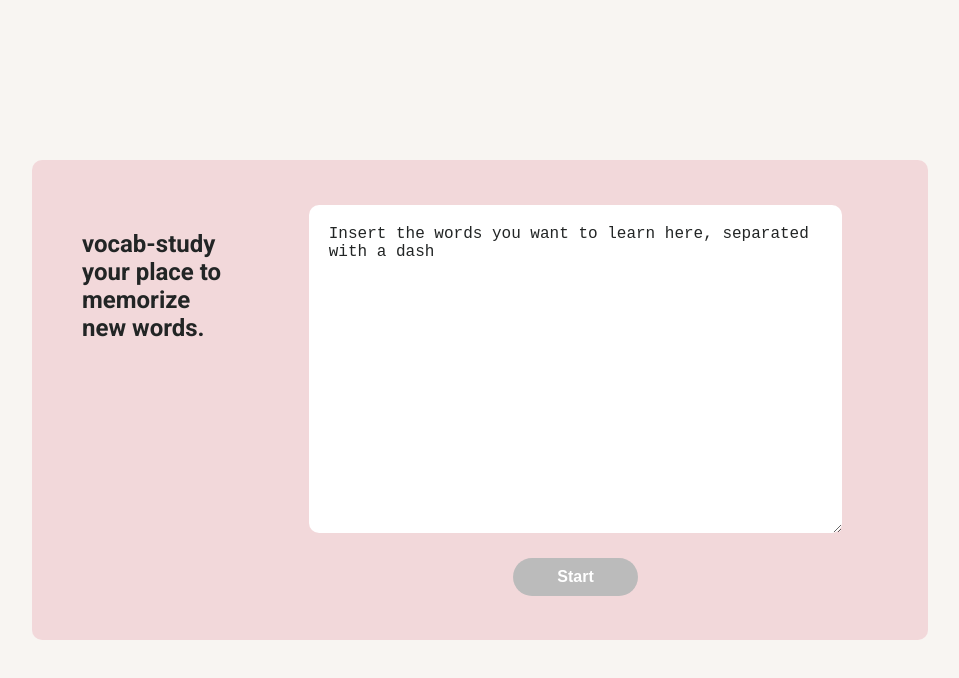
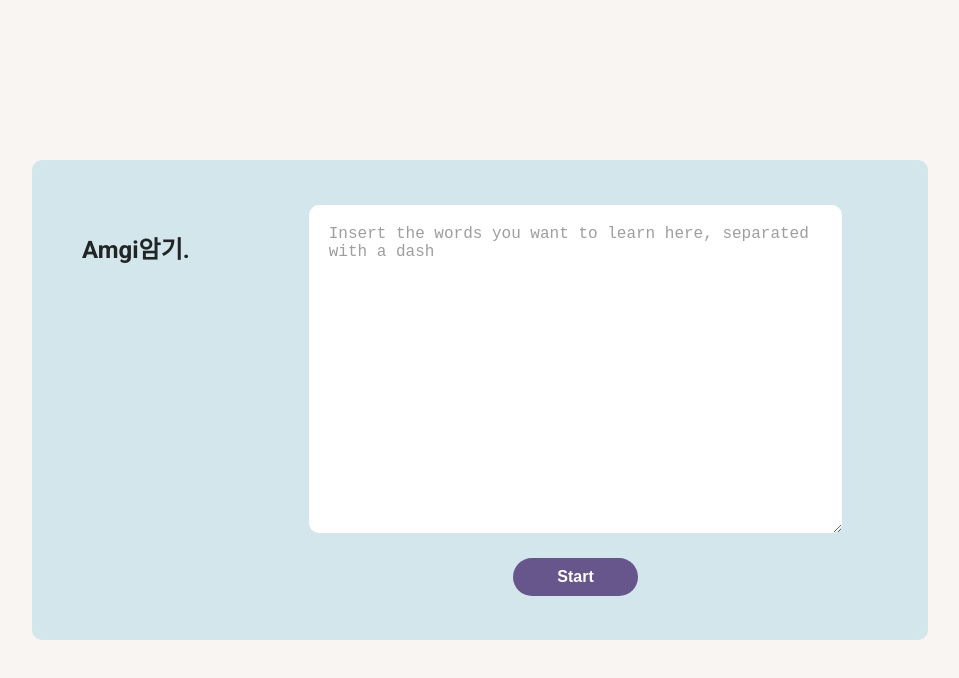
Before and after one commit to paulinewang/vocab-study, a React (Create React App) app: page / in a window 1280 px wide. Shown: the top 678 px of the page, without its empty margins (160-1119 px from the left). Built offline with nearby package versions, Linux system fonts and the light colour scheme.

Commit message:
Update name and styling, fix reverse logic

```diff
--- a/package.json
+++ b/package.json
@@ -1,5 +1,5 @@
 {
-  "name": "vocab-practice",
+  "name": "vocabulearn",
   "version": "0.1.0",
   "private": true,
   "dependencies": {
--- a/public/index.html
+++ b/public/index.html
@@ -24,7 +24,7 @@
       work correctly both with client-side routing and a non-root public URL.
       Learn how to configure a non-root public URL by running `npm run build`.
     -->
-    <title>vocab study</title>
+    <title>Amgi/암기</title>
   </head>
   <body>
     <noscript>You need to enable JavaScript to run this app.</noscript>
--- a/src/App.js
+++ b/src/App.js
@@ -12,7 +12,7 @@ class App extends React.Component {
     rawInput: "",
     wordCombinations: [],
     submitted: false,
-    defaultOrder: true, // false = switch the languages
+    defaultOrder: true,
   };
 
   handleChange = (rawData, data) => {
@@ -38,13 +38,12 @@ class App extends React.Component {
     this.setState({ wordCombinations: shuffledDeck });
   };
 
-  // eg flip all korean and english
   reverseLanguages = () => {
+    this.resetCards();
     this.setState({ defaultOrder: !this.state.defaultOrder });
   };
 
   changeInput = () => {
-    console.log("changing input");
     this.setState({ submitted: false });
   };
 
@@ -70,6 +69,7 @@ class App extends React.Component {
             handleInput={this.handleChange}
             onClickSubmit={() => this.setState({ submitted: true })}
             words={this.state.wordCombinations}
+            isSubmitting={this.state.submitted}
           />
         )}
       </div>
--- a/src/components/Main.js
+++ b/src/components/Main.js
@@ -8,7 +8,7 @@ const Main = ({
   changeInput,
 }) => (
   <aside className="main">
-    <h1 className="main__header">vocab-practice</h1>
+    <h1 className="main__header">Amgi/암기</h1>
     <div className="main__buttons">
       <button className="main__buttons--button" onClick={resetCards}>
         Reset
--- a/src/components/Modal.js
+++ b/src/components/Modal.js
@@ -6,12 +6,12 @@ import classNames from "classnames";
 
 import "./../styles/modal.scss";
 
-const Modal = ({ onClickSubmit, handleInput, words }) => {
+const Modal = ({ onClickSubmit, handleInput, words, isSubmitted }) => {
   const wordsTextarea = useRef(null);
   const [rawInput, setRawInput] = useState("");
 
   const isSubmitButtonDisabled =
-    words.length === 0 || words[0].translation === "";
+    isSubmitted && (words.length === 0 || words[0].translation === "");
   const buttonClassnames = classNames("modal__button", {
     "modal__button--disabled": isSubmitButtonDisabled,
   });
@@ -44,7 +44,7 @@ const Modal = ({ onClickSubmit, handleInput, words }) => {
       {/* <LanguagesInput /> */}
       {/* set isStarting to false when the user clicks the button*/}
       <aside className="modal__welcome">
-        <h1>vocab-study your place to memorize new words.</h1>
+        <h1>Amgi암기.</h1>
       </aside>
       <div className="modal__body">
         <textarea
--- a/src/styles/card.scss
+++ b/src/styles/card.scss
@@ -18,25 +18,22 @@
   &__face {
     position: absolute;
     width: 100%;
-    font-size: 70px;
+    font-size: 45px;
     backface-visibility: hidden;
     border-radius: 10px;
     background-color: white;
 
     &--front {
       border-radius: 8px;
-      border-left: 20px solid #ff6e6c;
-      // border-left: 20px solid #eebbc3;
+      border-left: 20px solid #add8e6;
       user-select: none;
       line-height: 100px;
-      // color: #043927;
-      // color: #014421;
       color: #0b6623;
     }
 
     &--back {
-      border: 2px solid #ff6e6c;
-      // border: 2px solid #eebbc3;
+      border: 2px solid rgb(207, 240, 204);
+      border-left: 20px solid rgb(207, 240, 204);
       border-radius: 10px;
       font-size: 20px;
       user-select: none;
@@ -48,13 +45,6 @@
 }
 
 .is-flipped {
-  transform: rotateY(180deg);
-
-  card__face--front {
-    border-left: 0px;
-  }
-
-  card__face--back {
-    border-left: 20px solid pink;
-  }
+  // Counterset the left border of 20px
+  transform: rotateY(180deg) translateX(-20px);
 }
--- a/src/styles/collection.scss
+++ b/src/styles/collection.scss
@@ -1,6 +1,9 @@
 .collection {
   display: flex;
   flex-wrap: wrap;
-  justify-content: center;
+  // justify-content: center;
+  flex-grow: 1;
   margin-top: 40px;
+  height: 90%;
+  overflow: auto;
 }
--- a/src/styles/main.scss
+++ b/src/styles/main.scss
@@ -11,6 +11,7 @@
     text-align: center;
     align-self: center;
     color: #078080;
+    width: 200px;
   }
 
   &__buttons {
--- a/src/styles/modal.scss
+++ b/src/styles/modal.scss
@@ -5,9 +5,9 @@
     // align-items: center;
     height: 60vh;
     width: 70%;
-    // border: 3px solid #faae2b;
     border-radius: 10px;
-    background-color: rgba(238, 187, 195, 0.5);
+    // background-color: rgba(238, 187, 195, 0.5);
+    background-color: rgba(173, 216, 230, 0.5);
   }
 
   &__welcome {
@@ -39,7 +39,7 @@
     background: white;
 
     &::placeholder {
-      color: #222525;
+      color: #9e9e9e;
       font-weight: 500;
     }
   }
```
Also changed, not shown: 1 other file (tests, documents, lock files or other folders).
